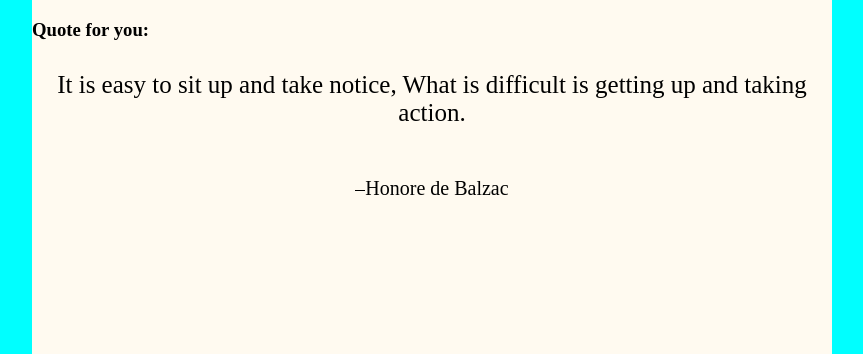
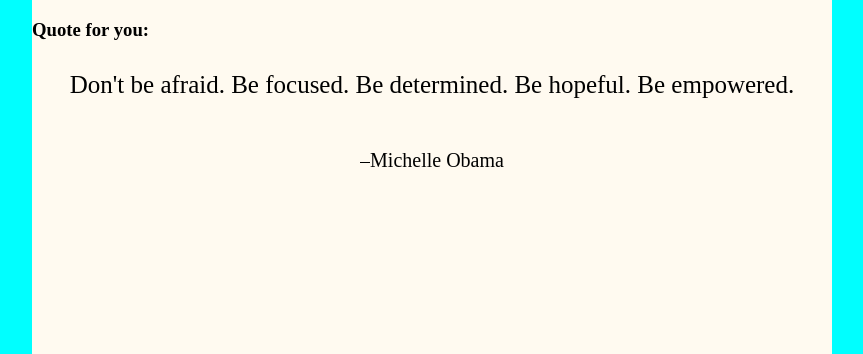
Before and after one commit to hungphqu98/better-thought, a plain HTML site: page index.html in a window 1280 px wide. Shown: the top 354 px of the page, without its empty margins (208-1071 px from the left). Drawn offline with Linux system fonts and the light colour scheme.

Commit message:
add working script

```diff
--- a/index.html
+++ b/index.html
@@ -19,12 +19,12 @@
         </div>
         <div class="music">
             <h3>Music for you: </h3>
-            <iframe width="100%" height="100%" src="https://www.youtube.com/embed/04mfKJWDSzI" frameborder="0" allow="accelerometer; autoplay; clipboard-write; encrypted-media; gyroscope; picture-in-picture" allowfullscreen></iframe>
+            <iframe id="musicVid"width="100%" height="100%" src="https://www.youtube.com/embed/04mfKJWDSzI" frameborder="0" allow="accelerometer; autoplay; clipboard-write; encrypted-media; gyroscope; picture-in-picture" allowfullscreen></iframe>
         </div>
         <div class="control">
 
         </div>
     </div>
-    <script src="script.js"></script>
+    <script src="script.js" defer type="module"></script>
 </body>
 </html>
--- a/music.js
+++ b/music.js
@@ -7,7 +7,7 @@ var musicList = [
     {
         name: "Let It Happen",
         src: "https://www.youtube.com/embed/pFptt7Cargc",
-        topic: [,'uninspiring','inspiring','unready','determined','hopeless','doubt']
+        topic: ['uninspiring','inspiring','unready','determined','hopeless','doubt']
     }
 ]
 export { musicList }
--- a/quotes.js
+++ b/quotes.js
@@ -1,16 +1,16 @@
 var quotes = [
     {
-        quote: "Life is too short and sweet to be spent by cribbing and complaining about things.",
+        content: "Life is too short and sweet to be spent by cribbing and complaining about things.",
         author: "Anonymous",
         topic: ['inspiring','down','failed']
     },
     {
-        quote: "Anger is the ultimate destroyer of your own peace of mind.",
+        content: "Anger is the ultimate destroyer of your own peace of mind.",
         author: "Dalai Lama",
         topic: ['angry','annoyed','failed']
     },
     {
-        quote: "Don't be afraid. Be focused. Be determined. Be hopeful. Be empowered.",
+        content: "Don't be afraid. Be focused. Be determined. Be hopeful. Be empowered.",
         author: "Michelle Obama",
         topic: ['hopeless','down','failed','weak']
     }
--- a/script.js
+++ b/script.js
@@ -1,2 +1,33 @@
 import { musicList } from './music.js'
 import { quotes } from './quotes.js'
+
+let getContent = document.getElementById('content')
+let getAuthor = document.getElementById('author')
+function getQuotes(query) {
+    var result = quotes.filter(quote =>
+    quote.topic.some(item => item === query)
+    ).map(quote => {
+    const results = {};
+      results.quote = quote.content;
+      results.author = quote.author;
+    return results
+    })
+    var getOne = (Math.floor(Math.random() * result.length))
+    getContent.innerHTML = result[getOne].quote
+    getAuthor.innerHTML = result[getOne].author
+}
+getQuotes('down')
+
+let getVid = document.getElementById('musicVid')
+function getMusic(query) {
+    var result = musicList.filter(music =>
+        music.topic.some(item => item === query)
+        ).map(music => {
+        const results = {};
+          results.src = music.src;
+        return results
+        })
+        var getOne = (Math.floor(Math.random() * result.length))
+        getVid.src = result[getOne].src
+}
+getMusic('unready')
```
